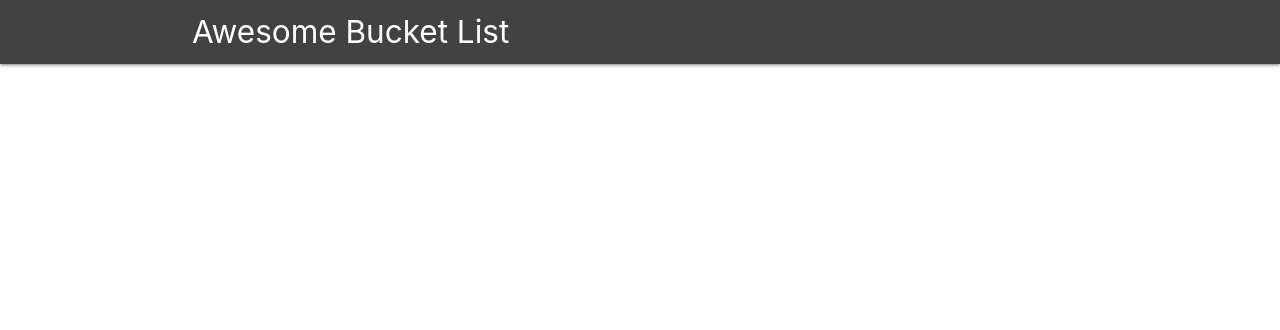
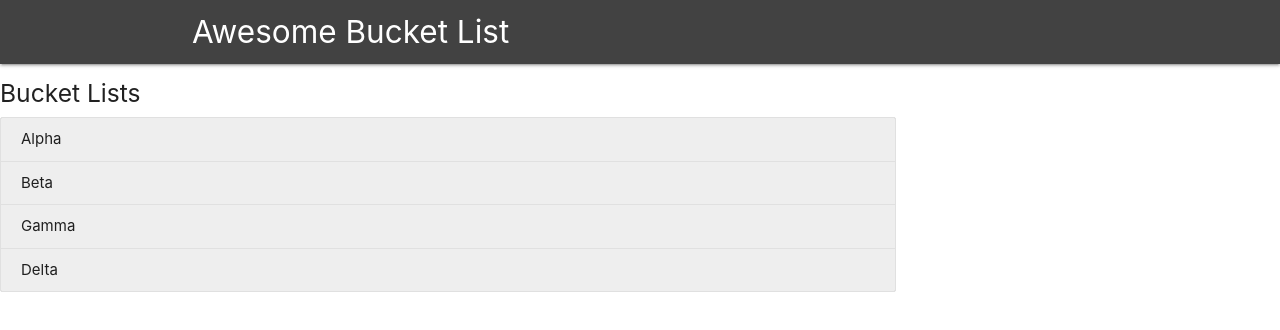
Before and after one commit to goatfryed/awesome-bla, a React (Create React App) app in the folder frontend/: page / in a window 1280 px wide. Shown: the top 330 px of the page. Built offline with nearby package versions, Linux system fonts and the light colour scheme.

Commit message:
Layoutet the collection of lists.

```diff
--- a/frontend/src/components/LandingPage.jsx
+++ b/frontend/src/components/LandingPage.jsx
@@ -2,11 +2,21 @@ import React, { Component } from 'react';
 
 class LandingPage extends Component {
 	render() {
-		const bucketLists = null;
+		const bucketLists = (
+			<div>
+				<div className="collection-item grey lighten-3">Alpha</div>
+				<div className="collection-item grey lighten-3">Beta</div>
+				<div className="collection-item grey lighten-3">Gamma</div>
+				<div className="collection-item grey lighten-3">Delta</div>
+			</div>
+		);
 
 		return (
-			<div className="container white">
-				{ bucketLists }
+			<div className="container left">
+				<h5>Bucket Lists</h5>
+				<div className="collection grey lighten-1">
+					{ bucketLists }
+				</div>
 			</div>
 		);
 	}
```
